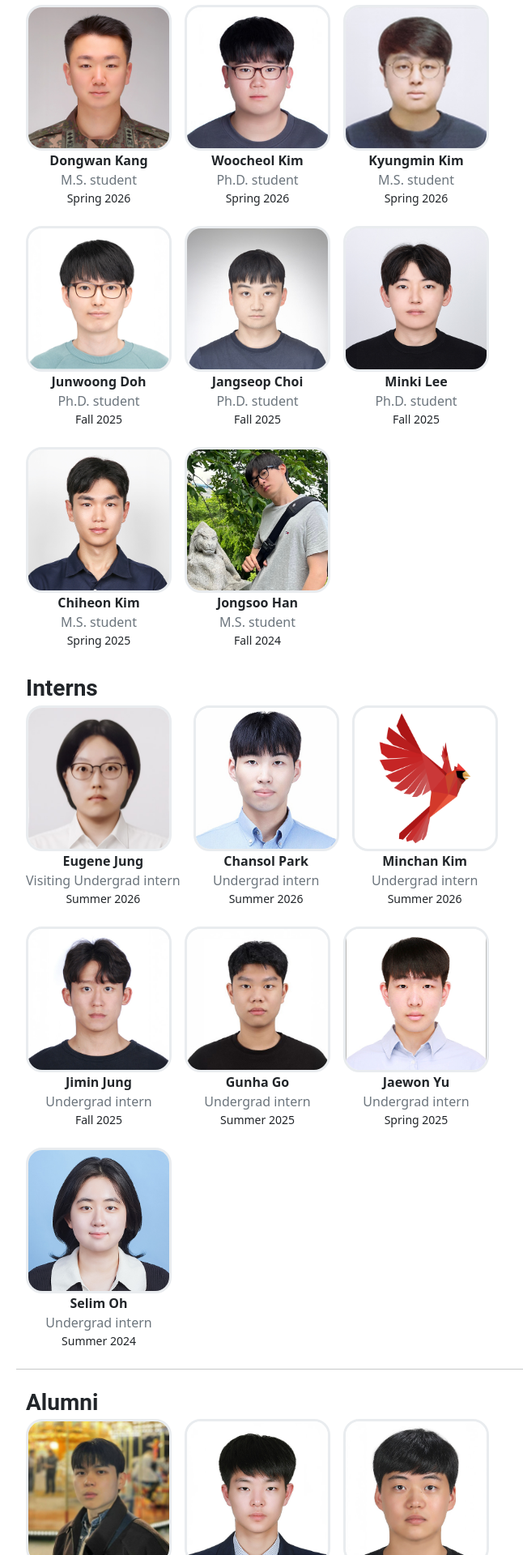
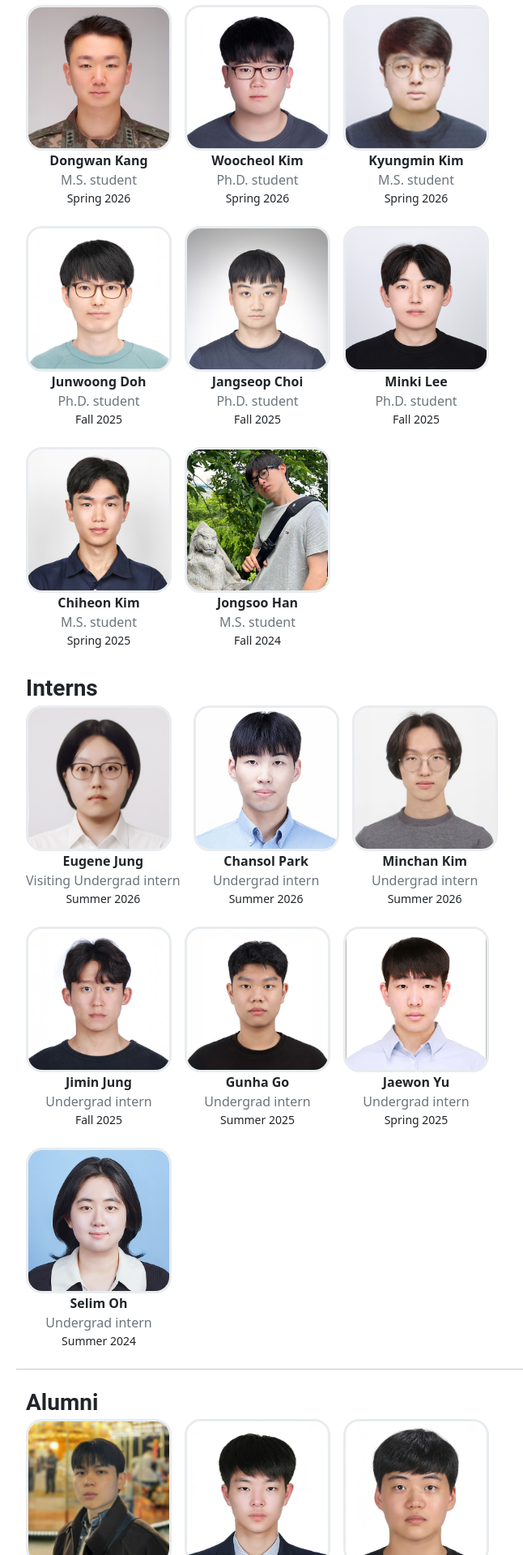
Before and after one commit to postech-compsec/postech-compsec.github.io, a Jekyll site: the page built from pages/people.md, in a window 1280 px wide. Shown: the part 580-2500 px from the top of the page at 81% size, without its empty margins (240-886 px from the left). Built offline with Jekyll 4.4.1, drawn with Linux system fonts in a browser that asks for light colours; nearby versions of some CDN libraries.

Commit message:
minchan's pic

```diff
--- a/_data/people.yml
+++ b/_data/people.yml
@@ -75,7 +75,7 @@ Interns:
 - name: Minchan Kim
   role: Undergrad intern
   since: Summer 2026
-  image: assets/people/default.png
+  image: assets/people/minchan.jpg
   site: #
 
 - name: Jimin Jung
```
Also changed, not shown: assets/people/minchan.jpg (added).
